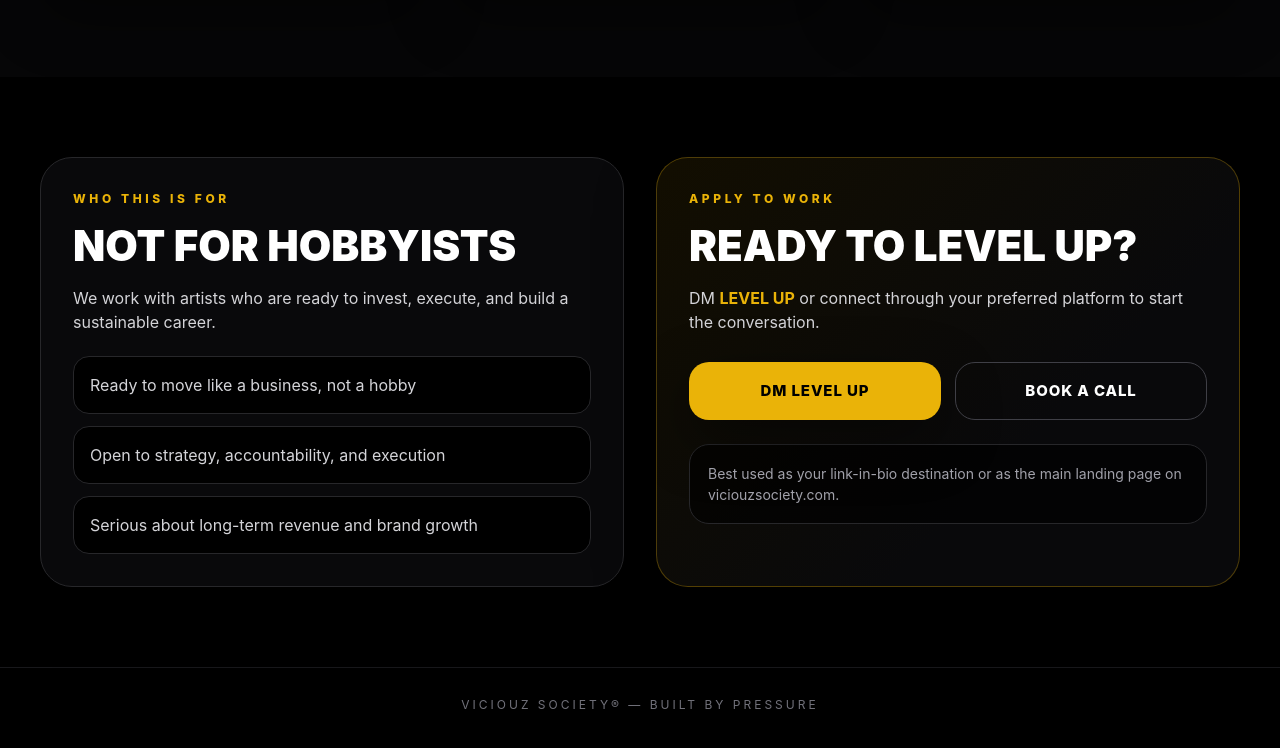
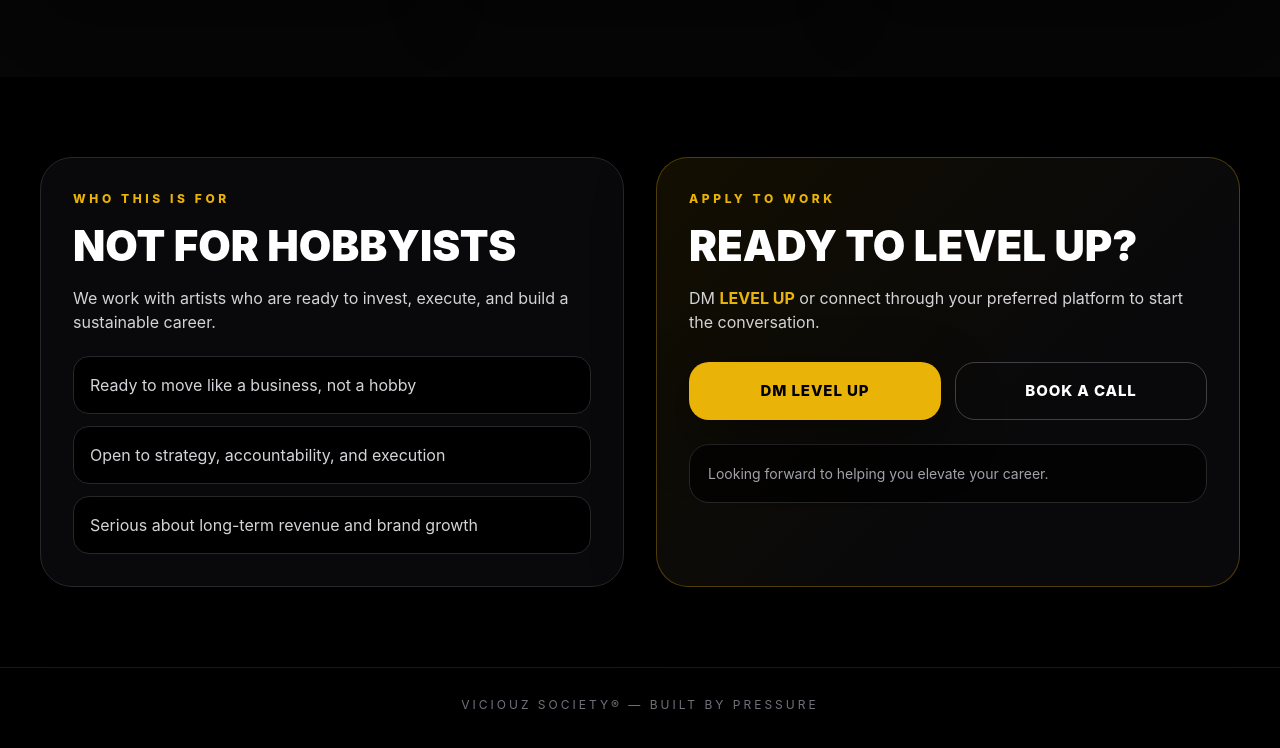
Before and after one commit to jemthehaitian-dev/Viciouz-Society, a plain HTML site: page index.html in a window 1280 px wide. Shown: the part 1924-2672 px from the top of the page. Drawn offline with Linux system fonts and the light colour scheme.

Commit message:
Update index.html

```diff
--- a/index.html
+++ b/index.html
@@ -542,7 +542,7 @@
           <a href="#" class="btn btn-secondary">Book a Call</a>
         </div>
 
-        <div class="note">Best used as your link-in-bio destination or as the main landing page on viciouzsociety.com.</div>
+        <div class="note">Looking forward to helping you elevate your career.</div>
       </div>
     </div>
   </section>
```
